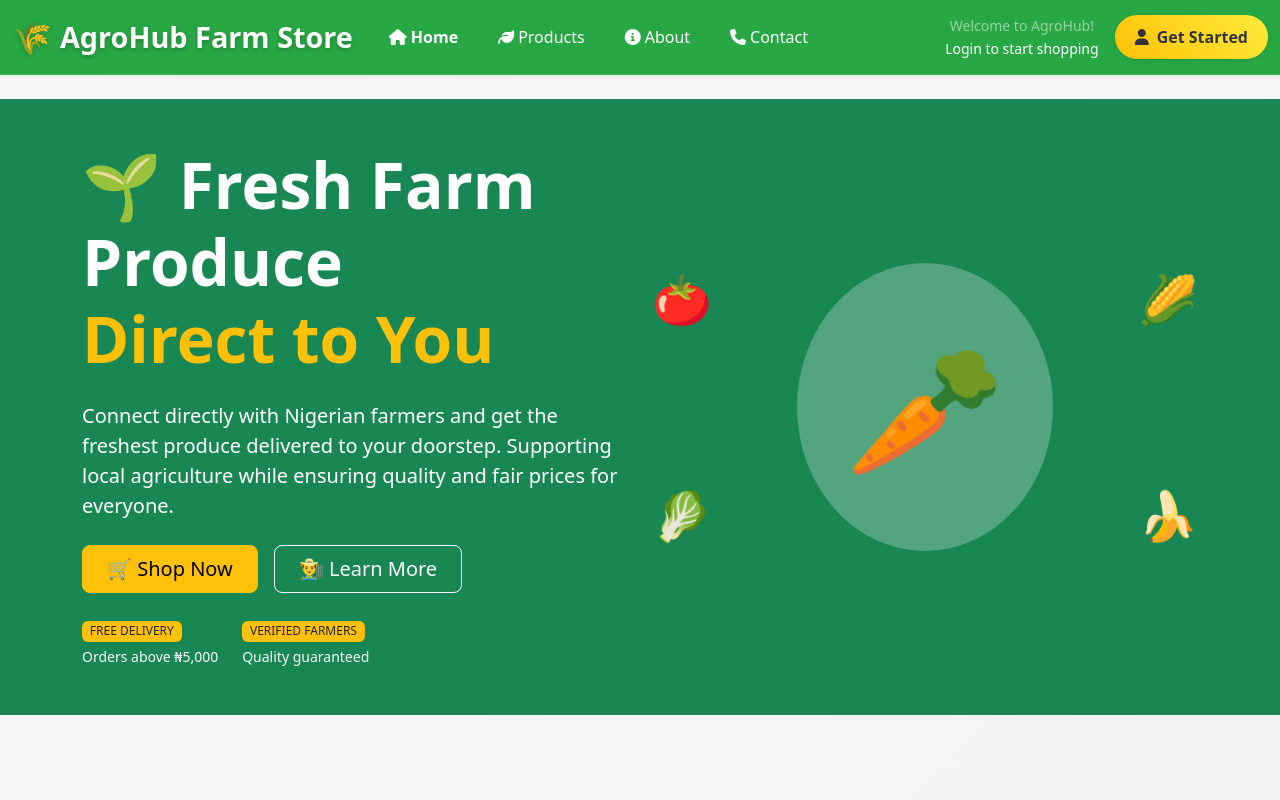
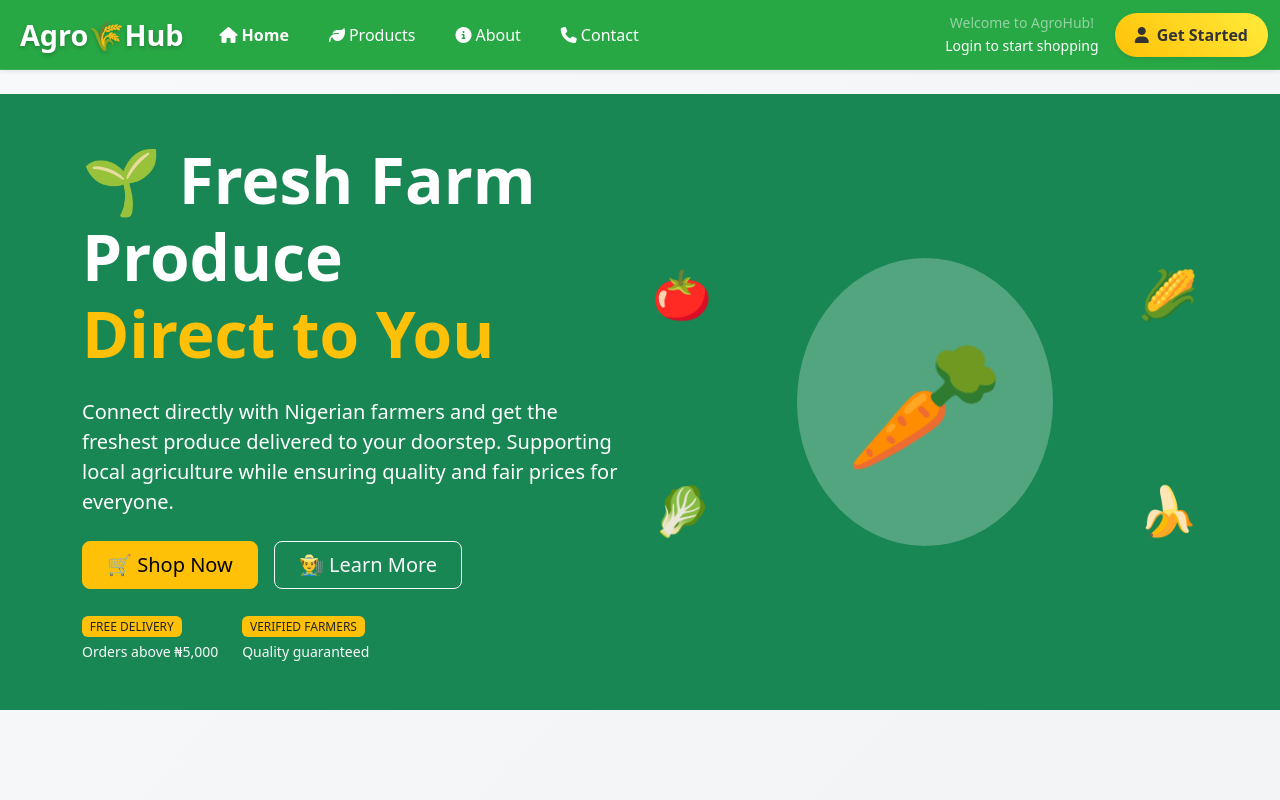
Before and after one commit to EmmaDeil/MyAgroHub-Project, a React (Vite) app: page / in a window 1280 px wide. Shown: the top 800 px of the page. Built offline with nearby package versions, Linux system fonts and the light colour scheme.

Commit message:
corrected the main navbar

```diff
--- a/src/components/NavigationHeader.jsx
+++ b/src/components/NavigationHeader.jsx
@@ -40,8 +40,8 @@ const NavigationHeader = ({ currentPage, setCurrentPage, getTotalItems, getTotal
           }}
           onClick={() => setCurrentPage('landing')}
         >
-          <span className="me-2" style={{ fontSize: '2rem' }}>🌾</span>
-          <span className="d-none d-md-inline">AgroHub Farm Store</span>
+          <span className="me-2" style={{ fontSize: '2rem' }}></span>
+          <span className="d-none d-md-inline">Agro🌾Hub</span>
           <span className="d-md-none">AgroHub</span>
         </Navbar.Brand>
 
```
